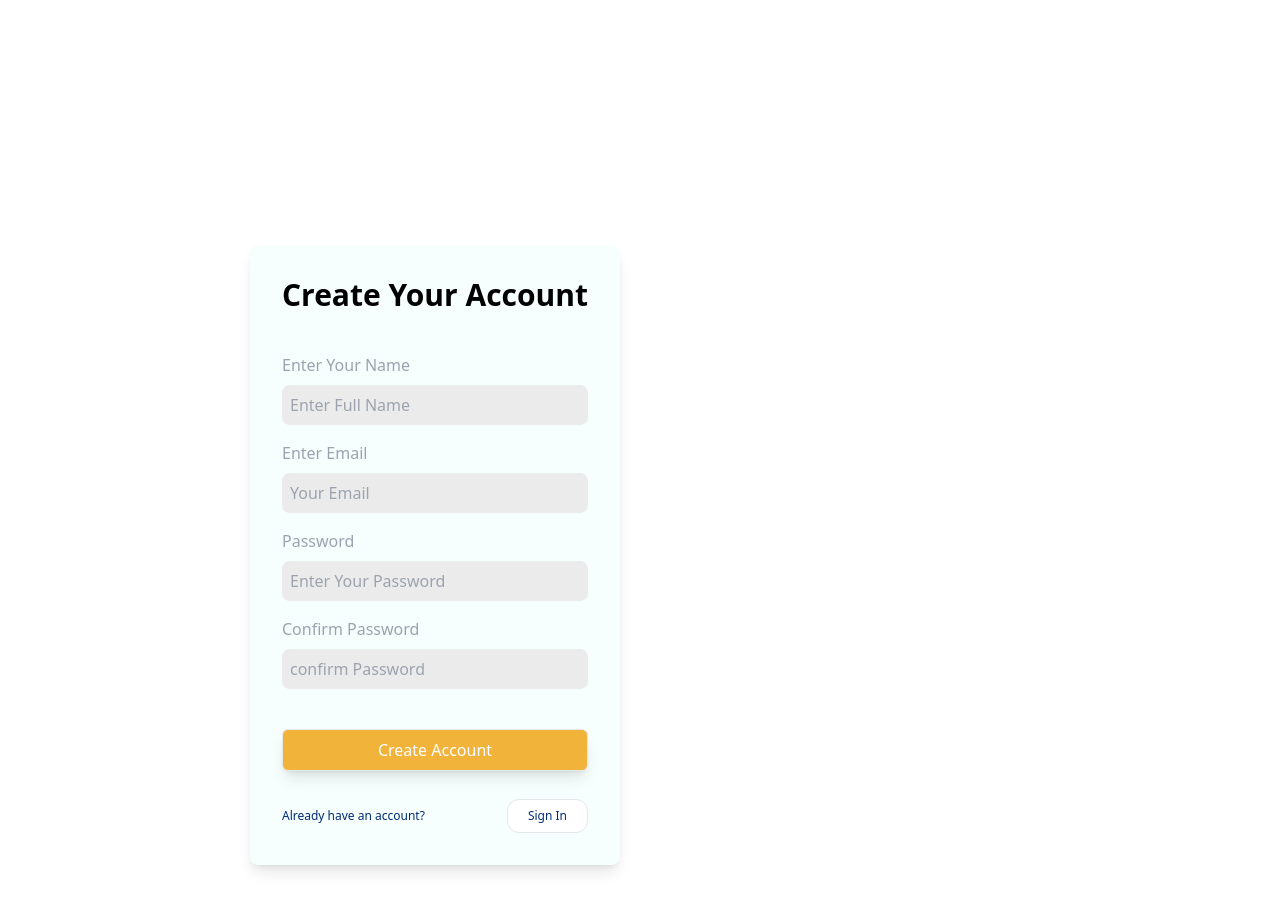
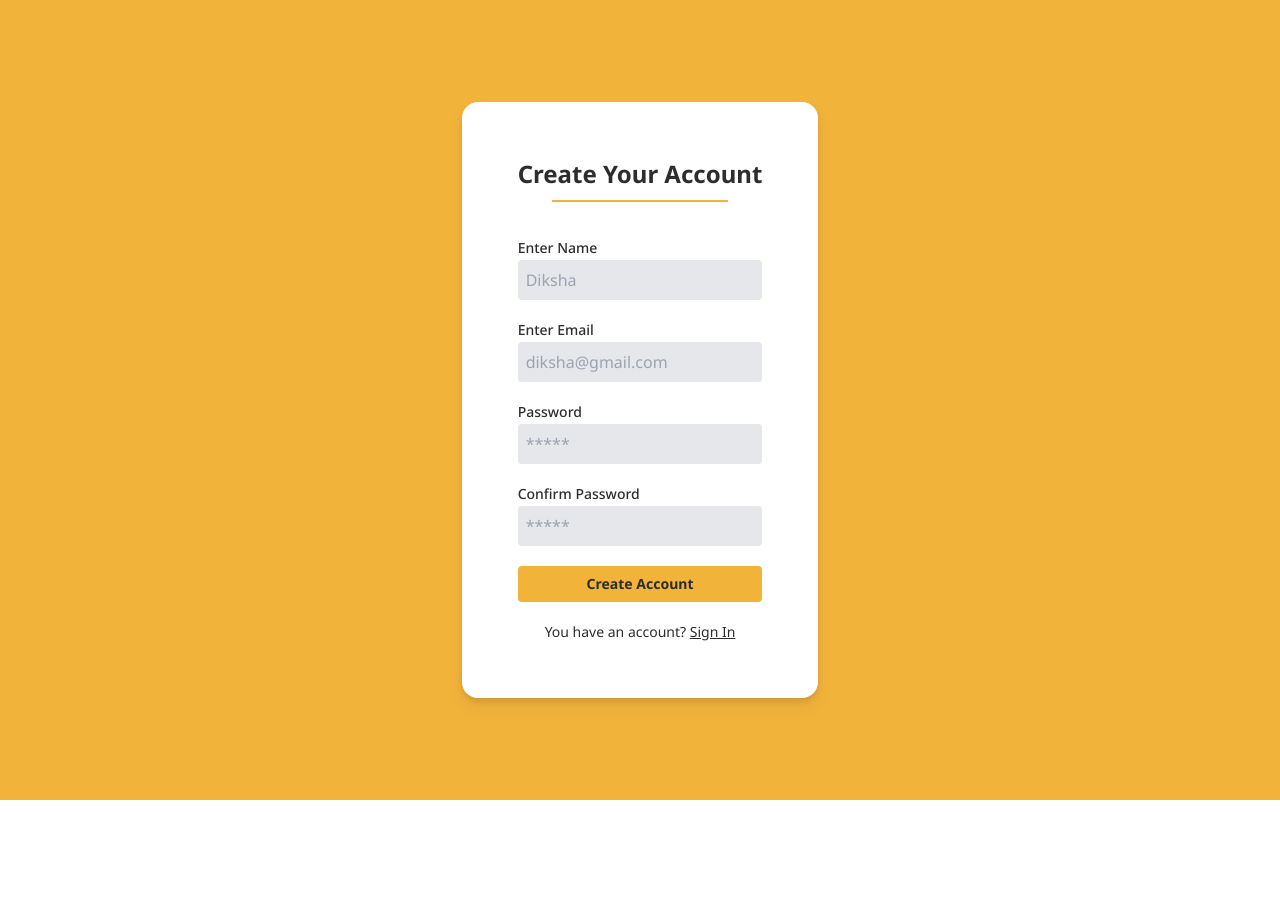
Before and after one commit to Ekram70/single_vendor_ecommerce, a React (Vite) app: page /register in a window 1280 px wide. Shown: the top 910 px of the page. After the commit the page ends 800 px from the top, so only its background shows below. Built offline with nearby package versions, Linux system fonts and the light colour scheme; the HTML template or start-up script is replaced by a standard one.

Commit message:
style : registion style updated

```diff
--- a/src/components/Login/Login.jsx
+++ b/src/components/Login/Login.jsx
@@ -37,7 +37,8 @@ const Login = () => {
               </label>
             </p>
             <p className="cursor-pointer">Forget Password</p>
-          </div>
+        </div>
+
           <button className="bg-primary py-2 mt-7 w-full text-secondary rounded active:scale-95 font-bold">
             Login
           </button>
--- a/src/components/Register/Register.jsx
+++ b/src/components/Register/Register.jsx
@@ -1,57 +1,57 @@
 import React from 'react';
-import { Link } from 'react-router-dom';
 
 const Register = () => {
   return (
-    <div className=" flex flex-col justify-center bg-white absolute max-w-[451px] h-full ml-[250px] top-[155px] ">
-      <form className="mx-auto bg-[#F6FFFD]  p-8 px-8 rounded-lg shadow-lg">
-        <h3 className="text-center text-3xl dark:text-white font-semibold mb-8">
-          Create Your Account
-        </h3>
-        <div className="flex flex-col text-gray-400 py-2">
-          <label>Enter Your Name</label>
+      <div className=" bg-primary  w-full h-screen flex items-center justify-center">
+          <div className='p-8 sm:p-14 drop-shadow-lg font-noto text-sm rounded-lg sm:rounded-2xl max-w-[450px] bg-white text-secondary'>
+              <h3 className="text-center text-xl sm:text-2xl font-bold ">Create Your Account</h3>
+              <hr className='bg-primary my-2.5 h-0.5 w-44 border-0 mx-auto'/>
+                  <form className="mt-9 space-y-5">
+                        <div className="flex flex-col">
+                            <label className="font-medium mb-0.5">Enter Name</label>
                             <input
-            className="rounded-lg  bg-[#EBEBEB] mt-2 p-2 focus:border-blur-500 focus:border-gray-800 focus:outline-none"
+                            className="rounded bg-gray-200 p-2 sm:text-base placeholder-gray-400 focus:outline-primary required"
                             type="text"
-            placeholder="Enter Full Name"
+                            placeholder="Diksha"
                             />
                         </div>
-        <div className="flex flex-col text-gray-400 py-2">
-          <label>Enter Email</label>
+                        <div className="flex flex-col ">
+                            <label className="font-medium mb-0.5">Enter Email</label>
                             <input
-            className="rounded-lg  bg-[#EBEBEB] mt-2 p-2 focus:border-blur-500 focus:border-gray-800 focus:outline-none"
+                            className="rounded bg-gray-200 p-2 sm:text-base placeholder-gray-400 focus:outline-primary required"
                             type="email"
-            placeholder="Your Email"
+                            placeholder="diksha@gmail.com"
                             />
                         </div>
-        <div className="flex flex-col text-gray-400 py-2">
-          <label>Password</label>
+                        <div className="flex flex-col ">
+                            <label className="font-medium mb-0.5">Password</label>
                             <input
-            className="rounded-lg  bg-[#EBEBEB] mt-2 p-2 focus:border-blur-500 focus:border-gray-800 focus:outline-none"
+                            className="rounded bg-gray-200 p-2 sm:text-base placeholder-gray-400 focus:outline-primary required"
                             type="password"
-            placeholder="Enter Your Password"
+                            placeholder="*****"
                             />
                         </div>
-        <div className="flex flex-col text-gray-400 py-2">
-          <label>Confirm Password</label>
+                        <div className="flex flex-col ">
+                            <label className="font-medium mb-0.5">Confirm Password</label>
                             <input
-            className="rounded-lg  bg-[#EBEBEB] mt-2 p-2 focus:border-blur-500 focus:border-gray-800 focus:outline-none"
+                            className="rounded bg-gray-200 p-2 sm:text-base placeholder-gray-400 focus:outline-primary required"
                             type="password"
-            placeholder="confirm Password"
+                            placeholder="*****"
                             />
                          </div>
-
-        <button className="border bg-[#F2B33B] py-2 mt-8 mb-4 w-full  text-white rounded-md shadow-lg  hover:scale-105 duration-300">
+                        <button className="bg-primary py-2  w-full text-secondary rounded active:scale-95 font-bold">
                             Create Account
                        </button>
+                   <p className="text-center">
+                        You have an account?{' '}
+                        <a href="/Login" className="underline">
+                        Sign In
+                        </a>
+                </p>
+        </form>
 
-        <div className="mt-3 text-xs flex justify-between items-center text-[#002D74]">
-          <p>Already have an account?</p>
-          <button className="py-2 px-5 bg-white border rounded-xl hover:scale-110 duration-300">
-            <Link to="/Login">Sign In</Link>
-          </button>
           </div>
-      </form>
+
      </div>
   );
 };
```
Lines whose indentation alone changed are shown as unchanged.
